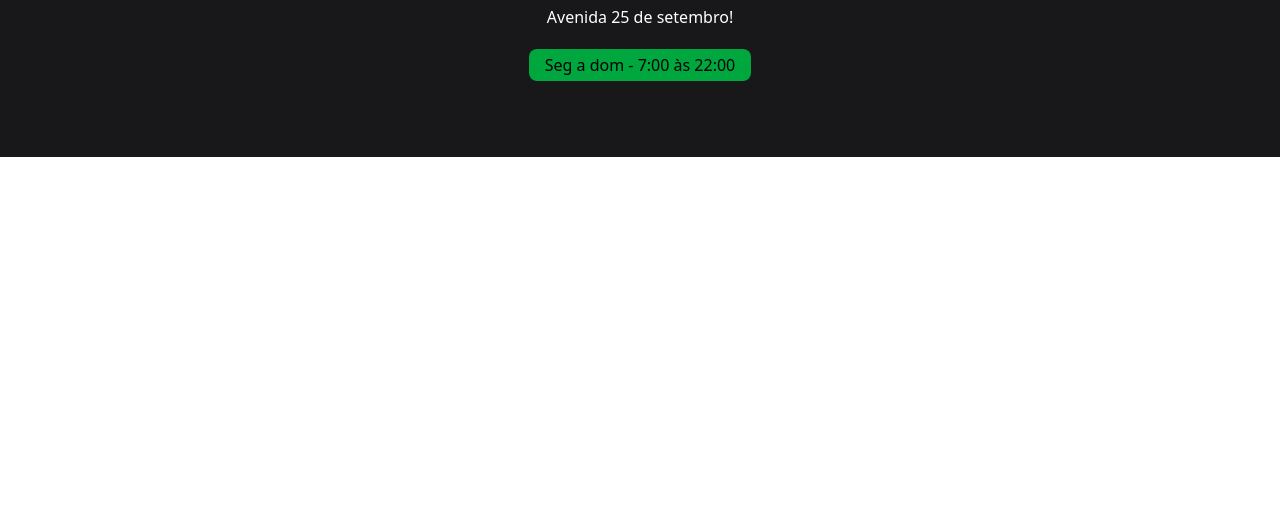
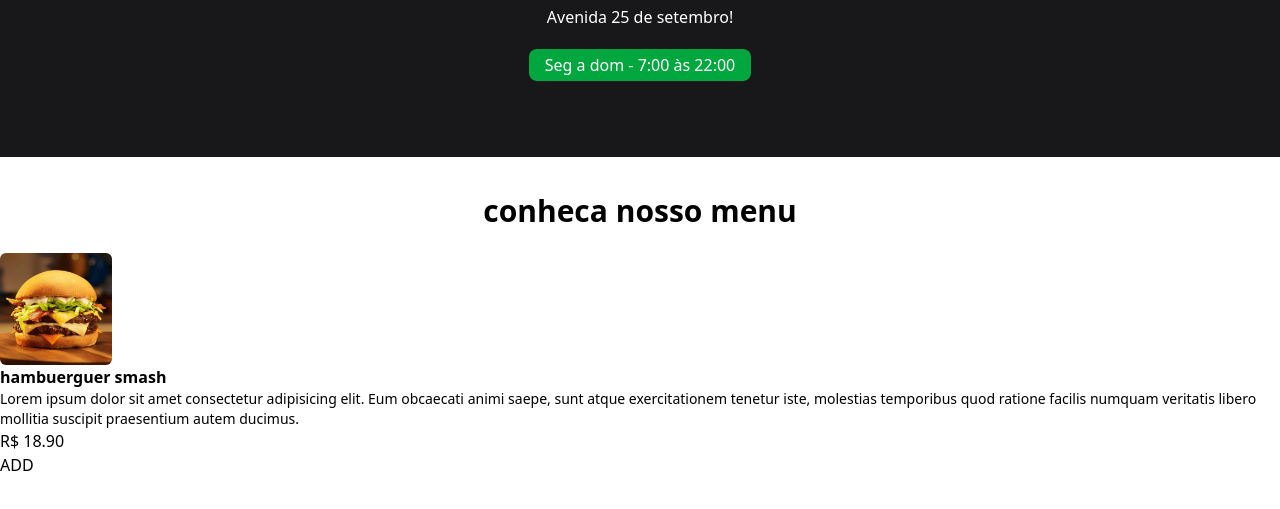
Before and after one commit to Faimo-M/ProjectoHamburgueria, a website: page index.html in a window 1280 px wide. Shown: the part 263-772 px from the top of the page. Drawn offline with Linux system fonts and the light colour scheme.

Commit message:
trabalho iniciando na div de produtos

```diff
--- a/index.html
+++ b/index.html
@@ -7,6 +7,7 @@
   <title>SUUUPER BURGUER</title>
 </head>
 <body>
+    <!--Inicio header-->
      <header class="w-full h-[420px] bg-zinc-900 bg-home bg-cover
       ">
         <div class="w-full h-full flex flex-col justify-center items-center">
@@ -14,10 +15,40 @@
             <h1 class="text-4xl mt-4 mb-2 font-bold text-white">SUUUPER BURGUER</h1>
             <span class="text-white font-medium">Avenida 25 de setembro!</span>
             <div class="bg-green-600 px-4 py-1 rounded-lg mt-5" id="date-span">
-                <span>Seg a dom - 7:00 às 22:00</span>
+                <span class="text-white font-medium">Seg a dom - 7:00 às 22:00</span>
             </div>
         </div>
+     </header>
+       <!--Fim header-->
 
-     </header>
+<h2 class="text-2xl md:text-3xl font-bold text-center mt-9 mb-6"> conheca nosso menu</h2>
+
+  <!--Inicio Menu-->
+<div id="menu">
+
+  <main>
+
+     <!--Produto Item-->
+    <div>
+      <img src="/assets/hamb-1.png" alt="hambuerguer smash"
+      class="w-28 h-28 rounded-md hover:scale-110 hover:-rotate-2 duration-300 ">
+      <div>
+         <p class="font-bold">hambuerguer smash</p>
+         <p class="text-sm ">Lorem ipsum dolor sit amet consectetur adipisicing elit. Eum obcaecati animi saepe, sunt atque exercitationem tenetur iste, molestias temporibus quod ratione facilis numquam veritatis libero mollitia suscipit praesentium autem ducimus.</p>
+         <div>
+            <p>R$ 18.90</p>
+            <button>
+               ADD
+            </button>
+         </div>
+      </div>
+    </div>
+        <!--Fim Produto item-->
+
+  </main>
+
+</div>
+  <!--Fim menu-->
+
 </body>
 </html>
```
Also changed, not shown: Styles/output.css.
